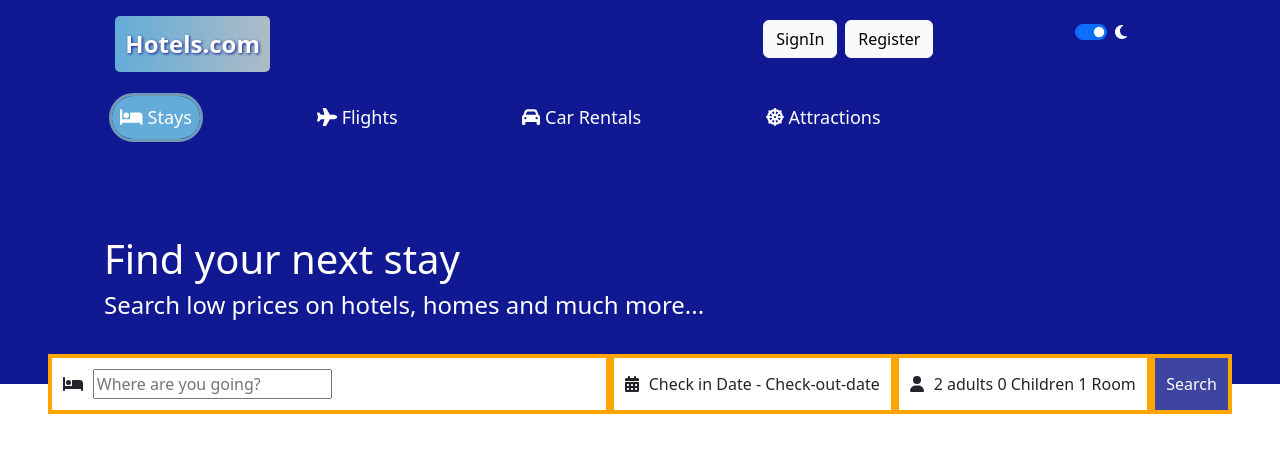
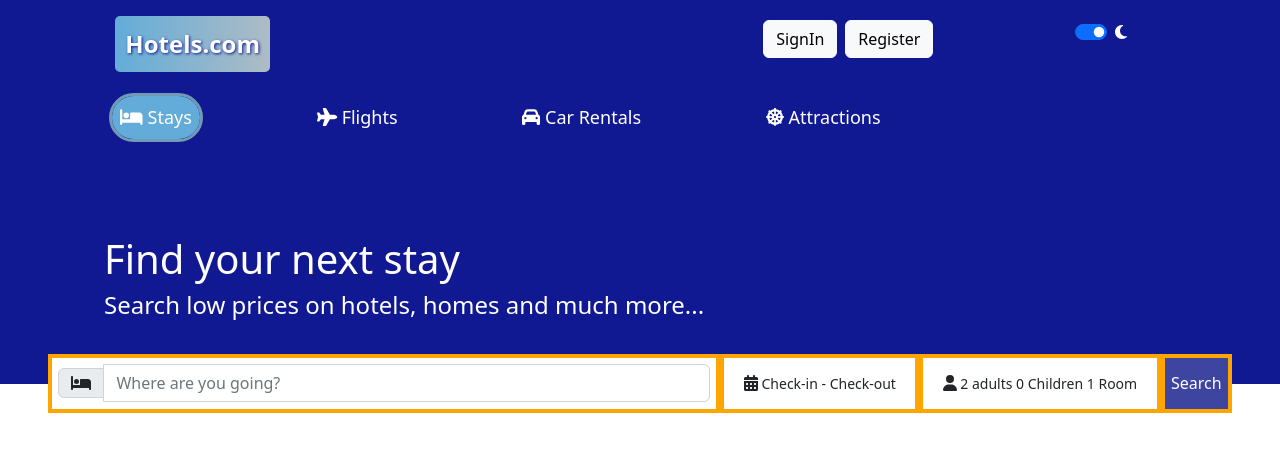
Before and after one commit to PannagaMayya/bookinghotel, a React (Create React App) app: page / in a window 1280 px wide. Shown: the top 452 px of the page. Built offline with nearby package versions, Linux system fonts and the light colour scheme; the HTML template or start-up script is replaced by a standard one.

Commit message:
bookingappday5

```diff
--- a/package.json
+++ b/package.json
@@ -11,7 +11,9 @@
     "@testing-library/react": "^13.4.0",
     "@testing-library/user-event": "^13.5.0",
     "bootstrap": "^5.2.3",
+    "date-fns": "^2.29.3",
     "react": "^18.2.0",
+    "react-date-range": "^1.4.0",
     "react-dom": "^18.2.0",
     "react-router-dom": "^6.8.0",
     "react-scripts": "5.0.1",
--- a/src/App.css
+++ b/src/App.css
@@ -1,3 +1,6 @@
 * {
   margin: 0;
 }
+body {
+  min-width: 200px;
+}
--- a/src/components/Header.js
+++ b/src/components/Header.js
@@ -4,6 +4,7 @@ import Navbar from "../pages/Navbar";
 import "./Header.css";
 import { FontAwesomeIcon } from "@fortawesome/react-fontawesome";
 import { faMoon, faSun } from "@fortawesome/free-solid-svg-icons";
+
 function Header() {
   const [isDark, setIsDark] = useState(true);
   const handleSwitch = () => {
--- a/src/components/Searchbar.css
+++ b/src/components/Searchbar.css
@@ -1,18 +1,25 @@
 .searchbar__inputs {
   border: 4px solid orange;
   border-collapse: collapse;
-  padding: 0.4em;
+  padding: 0.4rem;
   background-color: white;
 }
-.searchbar__inputs > * {
-  margin: 0.3em;
+
+.overlap {
+  position: relative;
+  transform: translateY(-30px);
 }
-.overlap {
-  transform: translateY(-30px);
+.select_date {
+  width: 400px;
+  height: 400px;
 }
 @media only screen and (max-width: 768px) {
   .overlap {
     transform: translateY(-10px);
+  }
+  .select_date {
+    width: 300px;
+    height: 300px;
   }
 }
 
--- a/src/components/Searchbar.js
+++ b/src/components/Searchbar.js
@@ -1,33 +1,115 @@
 import React from "react";
 import { FontAwesomeIcon } from "@fortawesome/react-fontawesome";
 import "./Searchbar.css";
-
+import { addDays } from "date-fns";
+import { useState } from "react";
+import { DateRange } from "react-date-range";
 import {
   faBed,
   faCalendarDays,
   faUser,
 } from "@fortawesome/free-solid-svg-icons";
 function Searchbar() {
+  const [state, setState] = useState([
+    {
+      startDate: new Date(),
+      endDate: addDays(new Date(), 7),
+      key: "selection",
+    },
+  ]);
+  const [actualDate, setActualDate] = useState({
+    startDate: null,
+    endDate: null,
+  });
+  const setDate = () => {
+    console.log(state[0].startDate, state[0].endDate);
+    setActualDate({
+      startDate: state[0].startDate,
+      endDate: state[0].endDate,
+    });
+  };
   return (
-    <div className="z-index-5 d-flex flex-column flex-md-row justify-content-center mx-sm-5 overlap">
-      <div className="d-flex flex-grow-1 align-items-center searchbar__inputs">
-        <FontAwesomeIcon icon={faBed} />
-        <span>
-          <input type="text" placeholder="Where are you going?"></input>
-        </span>
+    <>
+      <div className="z-index-4 d-flex flex-column flex-md-row justify-content-center mx-sm-5 overlap">
+        <div className="input-group align-items-center searchbar__inputs">
+          <FontAwesomeIcon icon={faBed} className="input-group-text" />
+          <input
+            type="text"
+            className="form-control"
+            placeholder="Where are you going?"
+          ></input>
         </div>
-      <div className="d-flex flex-grow-0 align-items-center searchbar__inputs">
+        <div className="w-auto text-nowrap input-group searchbar__inputs">
+          <button
+            class="btn btn-outline"
+            type="button"
+            data-bs-toggle="modal"
+            data-bs-target="#search_date"
+          >
             <FontAwesomeIcon icon={faCalendarDays} />
-        <span>Check in Date - Check-out-date</span>
+            <small>
+              {" "}
+              {actualDate.startDate
+                ? actualDate.startDate.toString().split(" ", 3).join(" ") +
+                  " - " +
+                  actualDate.endDate.toString().split(" ", 3).join(" ")
+                : "Check-in - Check-out"}
+            </small>
+          </button>
         </div>
-      <div className="d-flex flex-grow-0 align-items-center searchbar__inputs">
+        <div className="w-auto text-nowrap input-group searchbar__inputs">
+          <button
+            class="btn btn-outline"
+            type="button"
+            id="search_user_details"
+          >
             <FontAwesomeIcon icon={faUser} />
-        <span>2 adults 0 Children 1 Room</span>
+            <small> 2 adults 0 Children 1 Room</small>
+          </button>
         </div>
-      <div className="d-flex align-items-center searchbar__inputs search__button">
+        <div className="d-flex align-self-stretch align-items-center searchbar__inputs search__button">
           <span>Search</span>
         </div>
       </div>
+      <div class="modal" id="search_date" tabindex="-1">
+        <div class="modal-dialog modal-dialog-scrollable">
+          <div class="modal-content">
+            <div class="modal-header">
+              <h5 class="modal-title">Select Date Range</h5>
+              <button
+                type="button"
+                class="btn-close"
+                data-bs-dismiss="modal"
+                aria-label="Close"
+              ></button>
+            </div>
+            <div class="modal-body mx-auto">
+              <DateRange
+                onChange={(item) => setState([item.selection])}
+                showSelectionPreview={true}
+                moveRangeOnFirstSelection={false}
+                months={2}
+                ranges={state}
+                direction="horizontal"
+                className="select_date"
+              />
+            </div>
+            <div class="modal-footer mx-auto">
+              <button
+                type="button"
+                class="btn btn-primary"
+                data-bs-dismiss="modal"
+                onClick={(e) => {
+                  setDate();
+                }}
+              >
+                OK
+              </button>
+            </div>
+          </div>
+        </div>
+      </div>
+    </>
   );
 }
 
--- a/src/index.js
+++ b/src/index.js
@@ -3,6 +3,8 @@ import ReactDOM from "react-dom/client";
 import "./index.css";
 import App from "./App";
 import "bootstrap/dist/css/bootstrap.min.css";
+import "react-date-range/dist/styles.css";
+import "react-date-range/dist/theme/default.css";
 
 const root = ReactDOM.createRoot(document.getElementById("root"));
 root.render(
```
Lines whose indentation alone changed are shown as unchanged.
